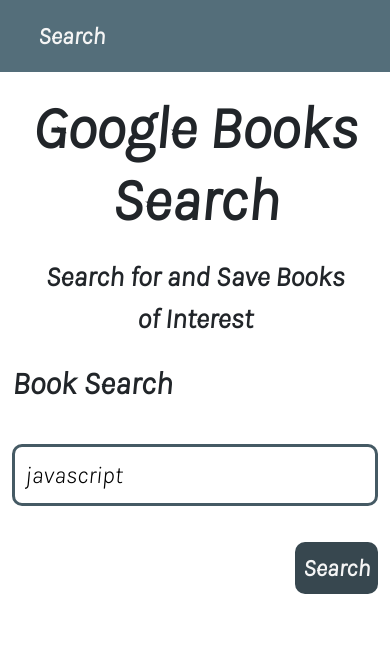
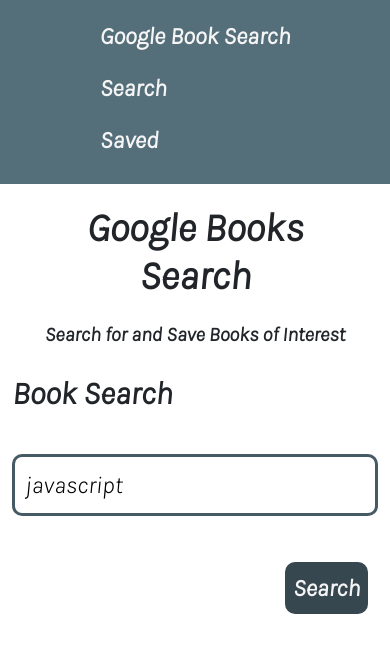
Before and after one commit to Oliviapark113/google_books_search_21, a React (Create React App) app in the folder client/: page / in a window 390 px wide. Shown: the top 652 px of the page. Built offline with nearby package versions, Linux system fonts and the light colour scheme; no server answers.

Commit message:
add date to model

```diff
--- a/client/src/components/nav.js
+++ b/client/src/components/nav.js
@@ -4,23 +4,24 @@
 
 const Nav = () =>
  (
+    <nav className="navbar navbar-expand-lg">
 
-  <nav className="navbar navbar-expand-lg">
-  <div className="container-fluid">
+      <div className="link-containter" id="navbarSupportedContent">
+
+        <ul className="navbar-nav me-auto mb-2 mb-lg-0">
+          <li className="nav-item">
+            <Link to="/" className="nav-link" href="#">Google Book Search</Link>
+          </li>
+          <li className="nav-item">
             <Link to="/" className="nav-link" href="#">Search</Link>
-    <button className="navbar-toggler" type="button" data-bs-toggle="collapse" data-bs-target="#navbarSupportedContent" aria-controls="navbarSupportedContent" aria-expanded="false" aria-label="Toggle navigation">
-      <span className="navbar-toggler-icon"></span>
-    </button>
-    <div className="collapse navbar-collapse" id="navbarSupportedContent">
-      <ul className="navbar-nav me-auto mb-2 mb-lg-0">
+          </li>
           <li className="nav-item">
             <Link to="/saved" className="nav-link" aria-current="page" href="#">Saved</Link>
           </li>
         </ul>
       </div>
-  </div>
+
     </nav>
-
 
 
 )
--- a/client/src/components/results.js
+++ b/client/src/components/results.js
@@ -1,5 +1,6 @@
 import React from "react"
 import '../css/results.css'
+import "./container"
 
 
 
--- a/client/src/css/headertext.css
+++ b/client/src/css/headertext.css
@@ -11,3 +11,22 @@
 p{
     font-size: 28px;
 }
+
+
+@media screen and (max-width:540px){
+
+    .title{
+        margin: 20px;
+        text-align:center;
+    }
+
+    h1{
+        font-weight: bold;
+        font-size: 40px;
+    }
+
+    p{
+        font-size: 20px;
+    }
+
+}
--- a/client/src/css/nav.css
+++ b/client/src/css/nav.css
@@ -2,6 +2,11 @@
     font-family: 'Karla', sans-serif;
     font-size : 24px;
     font-weight: bold;
+}
+.link-container{
+    display: flex;
+    flex-direction: row;
+    justify-content: flex-start;
 }
 
 .navbar{
@@ -20,3 +25,13 @@
     font-weight: bodler;
 
 }
+
+@media screen and (max-width:540px){
+
+    .navbar{
+       display: flex;
+       flex-direction: column;
+      justify-content: center;
+    }
+
+}
--- a/client/src/css/results.css
+++ b/client/src/css/results.css
@@ -60,9 +60,6 @@
 
 }
 
-
-
-
 .contents-row{
     display: flex;
     flex-direction: row;
--- a/client/src/css/search-input.css
+++ b/client/src/css/search-input.css
@@ -7,7 +7,7 @@
 .search-container{
     display: flex;
     flex-direction: column;
-    align-items: flex-start;
+    justify-content: flex-start;
 }
 label{
     font-size:32px;
@@ -33,4 +33,5 @@
     border-radius: 10px;
     border-style: none;
     padding: 8px;
+    margin: 10px;
 }
```
Also changed, not shown: client/src/components/search-input.js (+6 -4 lines), client/src/pages/search.js (+2 -5 lines), 1 other file (tests, documents, lock files or other folders). Lines whose indentation alone changed are shown as unchanged.
